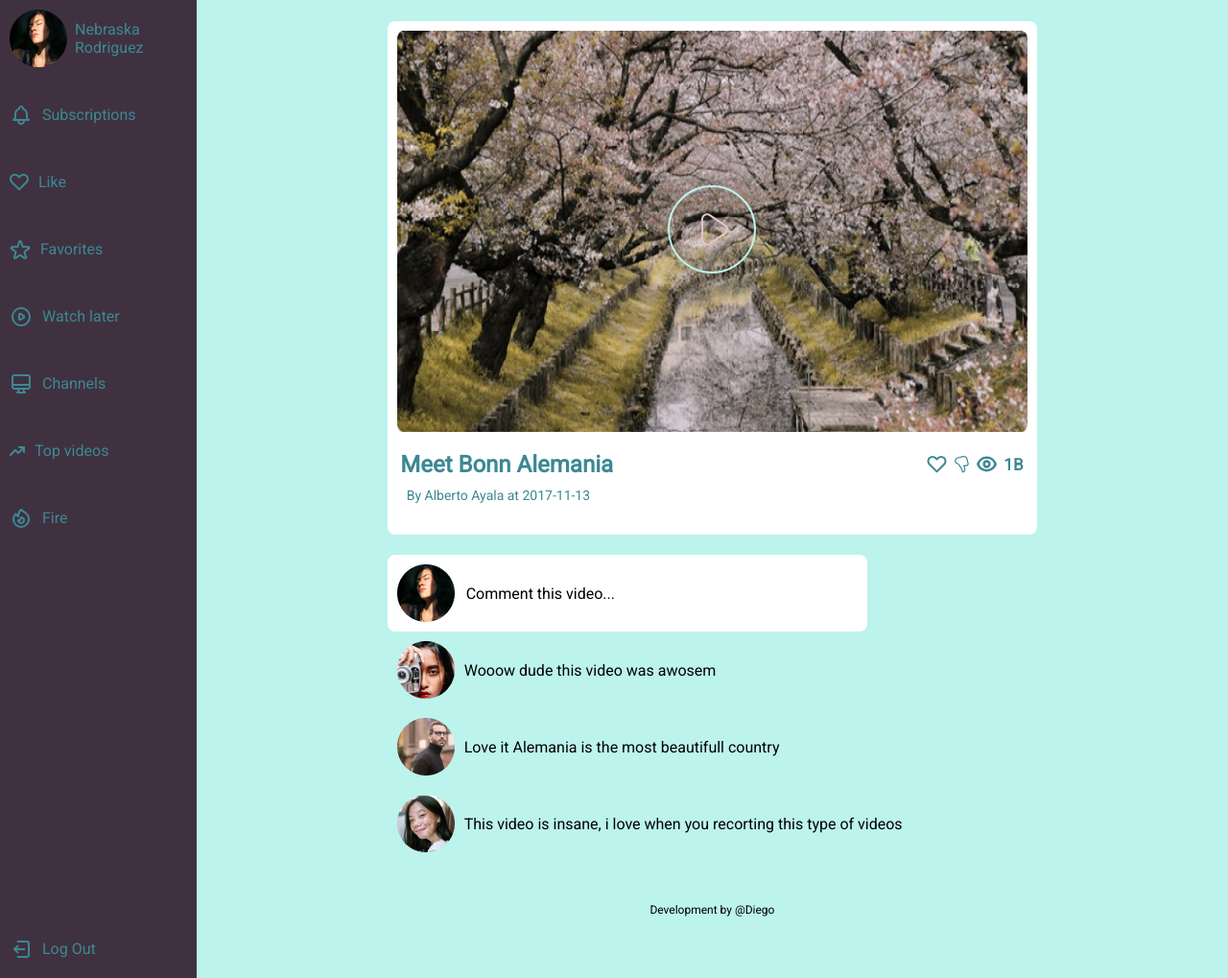
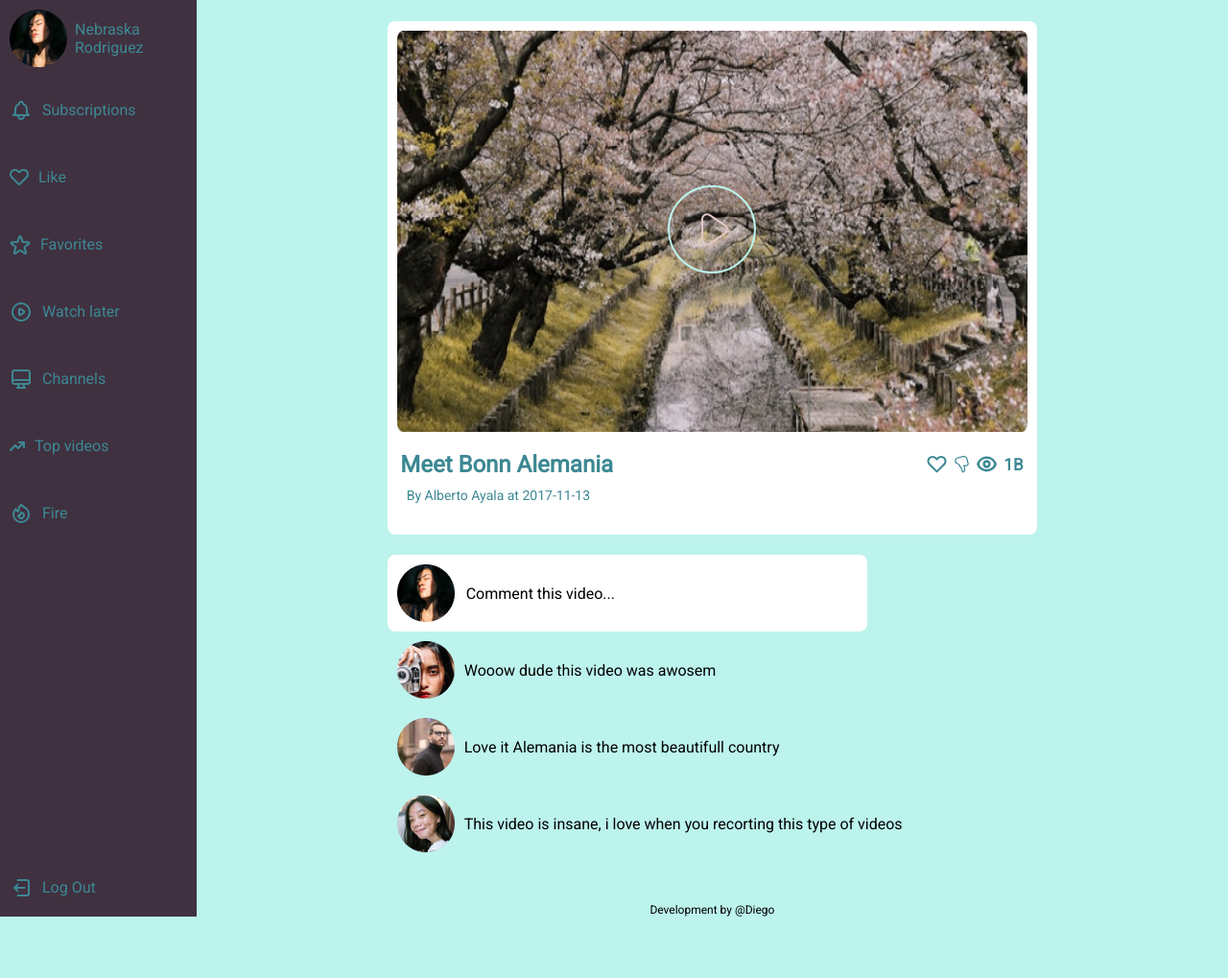
Before and after one commit to Nandodiego/Proyect-Videos, a plain HTML site: page video.html in a window 1280 px wide. Shown: the whole page at 96% size. After the commit the page ends 955 px from the top, so only its background shows below. Drawn offline with Linux system fonts and the light colour scheme.

Commit message:
'proyecto-realizado'

```diff
--- a/Css/Log-in.css
+++ b/Css/Log-in.css
@@ -24,15 +24,19 @@ body {
 /* Header */
 .header {
     width: 16%;
+    display: flex;
+    flex-direction: column;
+    justify-content: space-between;
     padding: 10px;
     background: var(--bg-secundary);
 }
 /* Figure Container */
-.header__figure {
+.nav__figure {
     display: flex;
     flex-direction: row;
     justify-content: flex-start;
     align-items: center;
+    margin-bottom: 25px;
 }
 /* Image of Perfil, Nebrazka Rodriguez */
 .figure__Image {
@@ -49,7 +53,6 @@ body {
 /* Header nav */
 .header__nav {
     width: 100%;
-    margin-top: 30px;
 
     display: flex;
     flex-direction: column;
@@ -82,9 +85,7 @@ body {
     font-family: var(--primary-font);
 }
 /* Container of log out */
-.nav-container {
-    margin-top: 410px;
-
+.header__container {
     display: flex;
     flex-direction: row;
     align-items: center;
--- a/Css/video.css
+++ b/Css/video.css
@@ -24,12 +24,16 @@ body {
 
 /* Header */
 .header {
+    display: flex;
+    flex-direction: column;
+    justify-content: space-between;
     width: 16%;
     padding: 10px;
     background: var(--bg-secundary);
 }
 /* Figure Container */
-.header__figure {
+.nav__figure {
+    margin-bottom: 25px;
     display: flex;
     flex-direction: row;
     justify-content: flex-start;
@@ -50,7 +54,6 @@ body {
 /* Header nav */
 .header__nav {
     width: 100%;
-    margin-top: 30px;
 
     display: flex;
     flex-direction: column;
@@ -63,7 +66,6 @@ body {
     display: flex;
     flex-direction: row;
     align-items: center;
-
 }
 /* containers logos */
 .container__image {
@@ -83,9 +85,7 @@ body {
     font-family: var(--primary-font);
 }
 /* Container of log out */
-.nav-container {
-    margin-top: 379px;
-
+.header__container {
     display: flex;
     flex-direction: row;
     align-items: center;
--- a/video.html
+++ b/video.html
@@ -10,11 +10,11 @@
 </head>
 <body>
     <header class="header">
-        <figure class="header__figure">
-            <img class="figure__Image" src="assets/Imagenes/Nebraska Rodriguez.png" alt="Nebrazca Rodriguez img">
-            <p class="figure__p">Nebraska Rodriguez </p>
-        </figure>
         <nav class="header__nav">
+            <figure class="nav__figure">
+                <img class="figure__Image" src="assets/Imagenes/Nebraska Rodriguez.png" alt="Nebrazca Rodriguez img">
+                <p class="figure__p">Nebraska Rodriguez </p>
+            </figure>
             <div class="nav__container">
                 <img class="container__image" src="assets/Logos/BellOutline.svg" alt="Bell logo">
                 <a class="container__link" href="Log-in.html"><p class="link__p">Subscriptions</p></a>
@@ -43,11 +43,11 @@
                 <img class="container__image" src="assets/Logos/Fire.svg" alt="Fire logo">
                 <a class="container__link" href="Log-in.html"><p class="link__p">Fire</p></a>
             </div>
-            <div class="nav-container">
-                <img class="container__image" src="assets/Logos/Exit.svg" alt="Exit logo">
-                <a class="container__link" href="index.html"><p class="link__text">Log Out</p></a>
-            </div>
         </nav>
+        <div class="header__container">
+            <img class="container__image" src="assets/Logos/Exit.svg" alt="Exit logo">
+            <a class="container__link" href="index.html"><p class="link__text">Log Out</p></a>
+        </div>
     </header>
     <main class="main">
         <figure class="main__figure">
```
Also changed, not shown: Log-in.html (+8 -8 lines).
